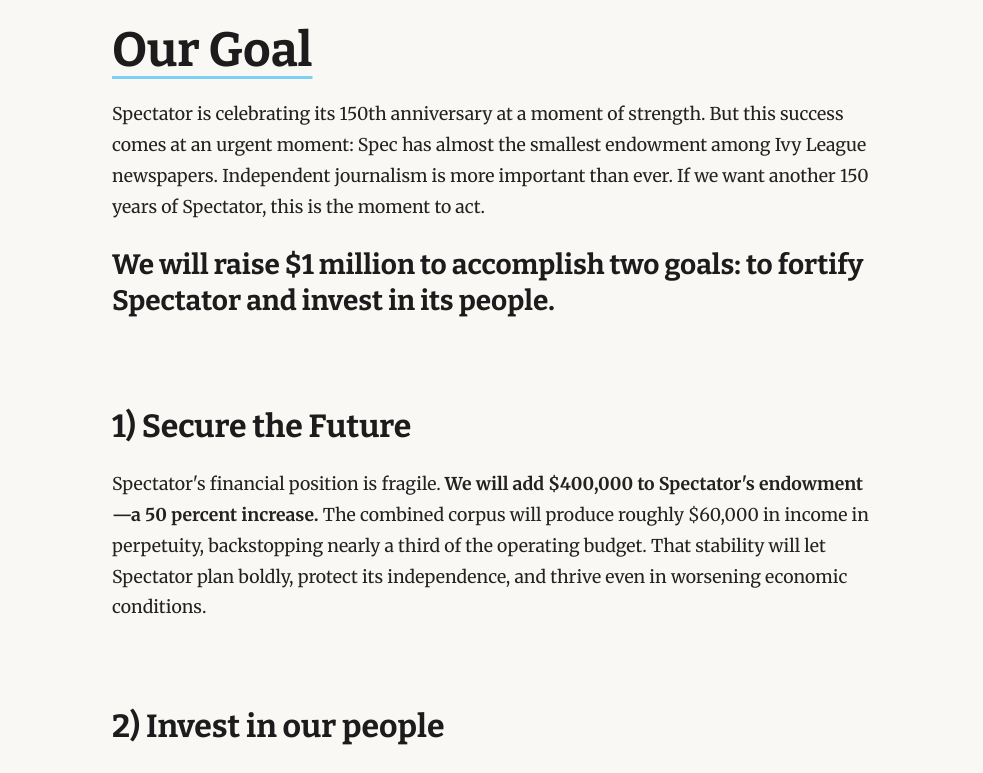
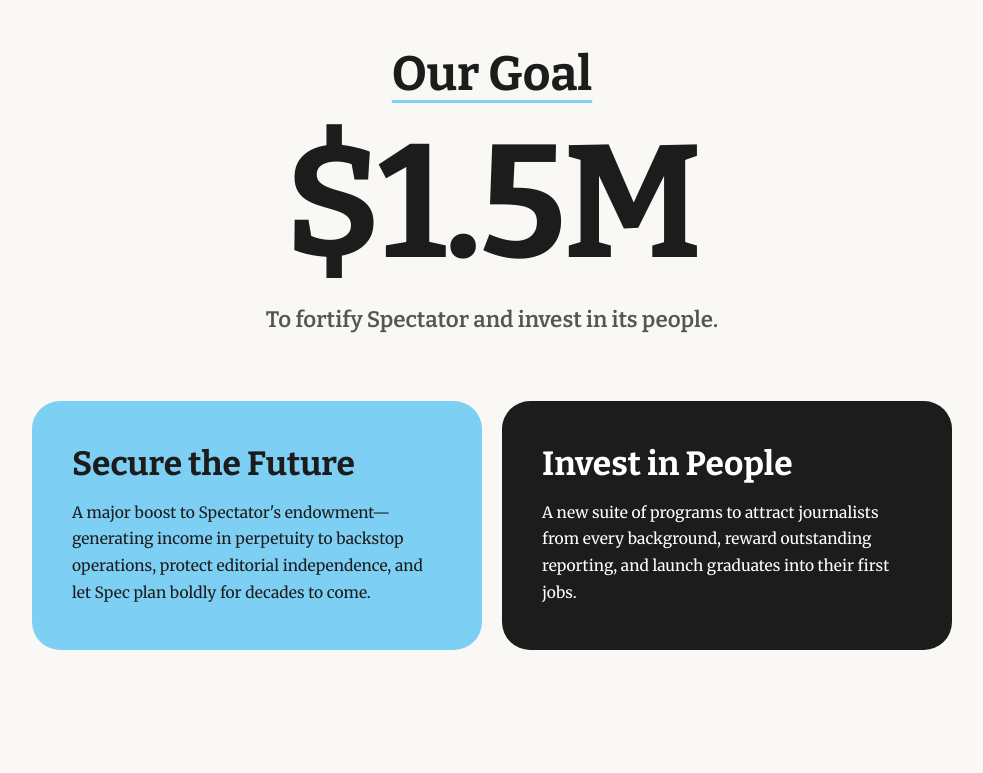
Before and after one commit to spectatorpublishing/150-campaign, a React (Create React App) app: page / in a window 1280 px wide. Shown: the part 1360-2133 px from the top of the page, without its empty margins (148-1131 px from the left). Built offline with nearby package versions, Linux system fonts and the light colour scheme.

Commit message:
update goal

```diff
--- a/src/components/GoalSection.jsx
+++ b/src/components/GoalSection.jsx
@@ -1,28 +1,60 @@
-import React from 'react';
+import React, { useEffect, useRef, useState } from 'react';
 import styled from 'styled-components';
 import { Link } from 'react-router-dom';
 import { size } from '../device';
-import { goal, goals, DONATE_URL } from '../data/content';
+import { DONATE_URL } from '../data/content';
 import DonorOpportunities from './DonorOpportunities';
+
+function useFadeIn(threshold = 0.1) {
+  const ref = useRef(null);
+  const [visible, setVisible] = useState(false);
+  useEffect(() => {
+    const el = ref.current;
+    if (!el) return;
+    const obs = new IntersectionObserver(
+      ([e]) => { if (e.isIntersecting) { setVisible(true); obs.disconnect(); } },
+      { threshold }
+    );
+    obs.observe(el);
+    return () => obs.disconnect();
+  }, [threshold]);
+  return [ref, visible];
+}
 
 const Wrapper = styled.div`
   background-color: #faf8f5;
 `;
 
-const IntroSection = styled.section`
-  padding: 3.5rem 2rem 2rem;
+const HeroSection = styled.section`
+  padding: 5rem 2rem 2.5rem;
+  text-align: center;
 
   @media (max-width: ${size.mobile}) {
-    padding: 2.5rem 1.5rem 1.5rem;
+    padding: 3.5rem 1.5rem 2rem;
   }
 `;
 
-const Inner = styled.div`
+const HeroInner = styled.div`
   max-width: 760px;
   margin: 0 auto;
+
+  & > * {
+    opacity: 0;
+    transform: translateY(24px);
+    transition: opacity 0.75s ease, transform 0.75s ease;
+  }
+
+  &.visible > *:nth-child(1) { transition-delay: 0s; }
+  &.visible > *:nth-child(2) { transition-delay: 0.1s; }
+  &.visible > *:nth-child(3) { transition-delay: 0.22s; }
+
+  &.visible > * {
+    opacity: 1;
+    transform: translateY(0);
+  }
 `;
 
-const Heading = styled.h2`
+const SectionLabel = styled.h2`
   font-family: 'Bitter', serif;
   font-size: clamp(2rem, 5vw, 3rem);
   font-weight: 700;
@@ -34,117 +66,93 @@
   text-underline-offset: 0.2em;
 `;
 
-const Body = styled.p`
-  font-family: 'Merriweather', serif;
-  font-size: 1.1rem;
-  line-height: 1.75;
-  color: #222;
+const BigNumber = styled.h2`
+  font-family: 'Bitter', serif;
+  font-size: clamp(5rem, 15vw, 10rem);
+  font-weight: 700;
+  color: #1c1c1c;
+  line-height: 1;
   margin: 0 0 1.25rem;
-
-  @media (max-width: ${size.mobile}) { font-size: 0.95rem; }
+  letter-spacing: -0.02em;
 `;
 
-const Callout = styled.blockquote`
+const HeroTagline = styled.p`
   font-family: 'Bitter', serif;
-  font-size: clamp(1.2rem, 3vw, 1.75rem);
-  font-weight: 700;
-  color: #1c1c1c;
-  line-height: 1.3;
-  margin: 1.5rem 0;
-  padding: 0;
-  border: none;
+  font-size: clamp(1.1rem, 2.5vw, 1.4rem);
+  font-weight: 600;
+  color: #555;
+  max-width: 520px;
+  margin: 0 auto;
+  line-height: 1.5;
 `;
 
-const GoalItem = styled.section`
-  padding: 2rem 2rem;
+const CardsSection = styled.section`
+  padding: 1.5rem 2rem 4.5rem;
 
   @media (max-width: ${size.mobile}) {
-    padding: 1.5rem 1.5rem;
+    padding: 1rem 1.5rem 3rem;
   }
 `;
 
-const GoalLabel = styled.span`
-  display: block;
-  font-family: 'Merriweather', serif;
-  font-size: 0.85rem;
-  font-weight: 600;
-  letter-spacing: 0.1em;
-  text-transform: uppercase;
-  color: #7ecff4;
-  margin-bottom: 0.5rem;
+const CardGridInner = styled.div`
+  max-width: 920px;
+  margin: 0 auto;
 `;
 
-const GoalHeading = styled.h3`
-  font-family: 'Bitter', serif;
-  font-size: clamp(1.4rem, 3.5vw, 2rem);
-  font-weight: 700;
-  color: #1c1c1c;
-  margin: 0 0 1.5rem;
-  ${({ underline }) => underline && `
-    text-decoration: underline;
-    text-decoration-color: #7ecff4;
-    text-decoration-thickness: 3px;
-    text-underline-offset: 0.2em;
-  `}
+const CardGrid = styled.div`
+  display: grid;
+  grid-template-columns: 1fr 1fr;
+  gap: 1.25rem;
+
+  & > * {
+    opacity: 0;
+    transform: translateY(24px);
+    transition: opacity 0.65s ease, transform 0.65s ease;
+  }
+
+  &.visible > *:nth-child(1) { transition-delay: 0s; }
+  &.visible > *:nth-child(2) { transition-delay: 0.13s; }
+
+  &.visible > * {
+    opacity: 1;
+    transform: translateY(0);
+  }
+
+  @media (max-width: ${size.mobile}) {
+    grid-template-columns: 1fr;
+
+    &.visible > *:nth-child(2) { transition-delay: 0s; }
+  }
 `;
 
-const Highlight = styled.p`
-  font-family: 'Merriweather', serif;
-  font-size: 1.1rem;
-  line-height: 1.75;
-  color: #222;
-  margin: 0 0 1.25rem;
+const Card = styled.div`
+  border-radius: 1.75rem;
+  padding: 2.75rem 2.5rem;
+  background-color: ${({ $dark }) => $dark ? '#1c1c1c' : '#7ecff4'};
+  display: flex;
+  flex-direction: column;
+  gap: 1rem;
 
-  strong { font-weight: 600; }
-
-  @media (max-width: ${size.mobile}) { font-size: 0.95rem; }
+  @media (max-width: ${size.mobile}) {
+    padding: 2rem 1.75rem;
+  }
 `;
 
-const Tagline = styled.p`
-  font-family: 'Merriweather', serif;
-  font-size: 1.1rem;
+const CardTitle = styled.h3`
+  font-family: 'Bitter', serif;
+  font-size: clamp(1.6rem, 3vw, 2.1rem);
   font-weight: 700;
-  line-height: 1.75;
-  color: #1c1c1c;
-  margin: 0 0 1.25rem;
-
-  em { font-style: italic; }
-
-  @media (max-width: ${size.mobile}) { font-size: 0.95rem; }
+  color: ${({ $dark }) => $dark ? '#fff' : '#1c1c1c'};
+  margin: 0;
+  line-height: 1.15;
 `;
 
-const GoalIntro = styled.p`
+const CardDesc = styled.p`
   font-family: 'Merriweather', serif;
-  font-size: 1.1rem;
-  line-height: 1.75;
-  color: #222;
-  margin: 0 0 1.5rem;
-
-  @media (max-width: ${size.mobile}) { font-size: 0.95rem; }
-`;
-
-const SubSection = styled.div`
-  margin-bottom: 1.5rem;
-`;
-
-const SubHeading = styled.h4`
-  font-family: 'Merriweather', serif;
-  font-size: 1.1rem;
-  font-weight: 700;
-  color: #1c1c1c;
-  margin: 0 0 0.4rem;
-
-  @media (max-width: ${size.mobile}) { font-size: 0.95rem; }
-`;
-
-const SubBody = styled.p`
-  font-family: 'Merriweather', serif;
-  font-size: 1.1rem;
-  line-height: 1.75;
-  color: #222;
+  font-size: 0.97rem;
+  line-height: 1.72;
+  color: ${({ $dark }) => $dark ? '#fff' : '#1c1c1c'};
   margin: 0;
-
-  @media (max-width: ${size.mobile}) { font-size: 0.95rem; }
 `;
 
 const DonateBar = styled.div`
@@ -173,63 +181,51 @@
   letter-spacing: 0.04em;
   transition: background-color 0.2s;
 
-  &:hover {
-    background-color: #93d9f8;
-  }
+  &:hover { background-color: #93d9f8; }
 `;
 
-const GoalSection = () => (
+const GoalSection = () => {
+  const [heroRef, heroVisible] = useFadeIn(0.1);
+  const [cardsRef, cardsVisible] = useFadeIn(0.1);
+
+  return (
     <Wrapper id="goal">
-    <IntroSection>
-      <Inner>
-        <Heading>{goal.heading}</Heading>
-        <Body>{goal.intro}</Body>
-        <Callout>{goal.callout}</Callout>
-      </Inner>
-    </IntroSection>
+      <HeroSection>
+        <HeroInner ref={heroRef} className={heroVisible ? 'visible' : ''}>
+          <SectionLabel>Our Goal</SectionLabel>
+          <BigNumber>$1.5M</BigNumber>
+          <HeroTagline>To fortify Spectator and invest in its people.</HeroTagline>
+        </HeroInner>
+      </HeroSection>
 
-    {goals.map((g) => (
-      <GoalItem key={g.id} id={g.id}>
-        <Inner>
-        {g.subsections ? (
-          <>
-            <GoalHeading>{g.title}</GoalHeading>
-            <Tagline>
-              Spectator makes great journalists—and great journalists love giving back to <em>Spectator</em>.
-            </Tagline>
-            <GoalIntro>{g.intro}</GoalIntro>
-            {g.subsections.map((sub, j) => (
-              <SubSection key={j}>
-                <SubHeading>{sub.heading}</SubHeading>
-                <SubBody>{sub.body}</SubBody>
-              </SubSection>
-            ))}
-          </>
-        ) : (
-          <>
-            <GoalHeading>{g.title}</GoalHeading>
-            {g.body.map((p, j) => (
-              <Highlight key={j}>
-                {p.includes(g.highlight)
-                  ? <>{p.split(g.highlight)[0]}<strong>{g.highlight}</strong>{p.split(g.highlight)[1]}</>
-                  : p}
-              </Highlight>
-            ))}
-          </>
-        )}
-        </Inner>
-      </GoalItem>
-    ))}
+      <CardsSection>
+        <CardGridInner>
+          <CardGrid ref={cardsRef} className={cardsVisible ? 'visible' : ''}>
+            <Card>
+              <CardTitle>Secure the Future</CardTitle>
+              <CardDesc>
+                A major boost to Spectator's endowment—generating income in perpetuity to backstop operations, protect editorial independence, and let Spec plan boldly for decades to come.
+              </CardDesc>
+            </Card>
+
+            <Card $dark>
+              <CardTitle $dark>Invest in People</CardTitle>
+              <CardDesc $dark>
+                A new suite of programs to attract journalists from every background, reward outstanding reporting, and launch graduates into their first jobs.
+              </CardDesc>
+            </Card>
+          </CardGrid>
+        </CardGridInner>
+      </CardsSection>
 
       <DonorOpportunities />
 
       <DonateBar>
         <DonateHeading>Help secure Spectator's next 150 years.</DonateHeading>
-      <DonateButton to={DONATE_URL}>
-        Donate Now
-      </DonateButton>
+        <DonateButton to={DONATE_URL}>Donate Now</DonateButton>
       </DonateBar>
     </Wrapper>
   );
+};
 
 export default GoalSection;
--- a/src/data/content.js
+++ b/src/data/content.js
@@ -14,7 +14,7 @@
   intro:
     'Spectator is celebrating its 150th anniversary at a moment of strength. But this success comes at an urgent moment: Spec has almost the smallest endowment among Ivy League newspapers. Independent journalism is more important than ever. If we want another 150 years of Spectator, this is the moment to act.',
   callout:
-    'We will raise $1 million to accomplish two goals: to fortify Spectator and invest in its people.',
+    'We will raise $1.5 million to accomplish two goals: to fortify Spectator and invest in its people.',
 };
 
 export const goals = [
```
Lines whose indentation alone changed are shown as unchanged.
